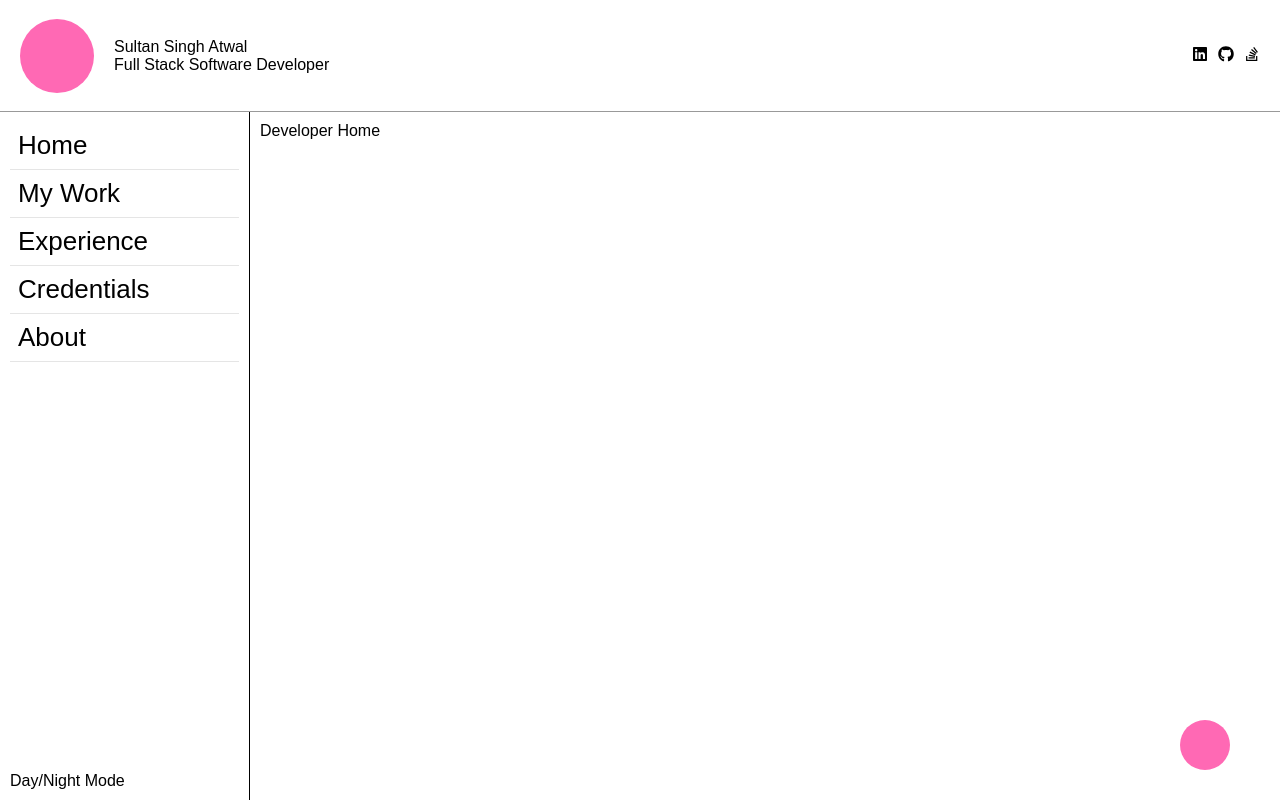
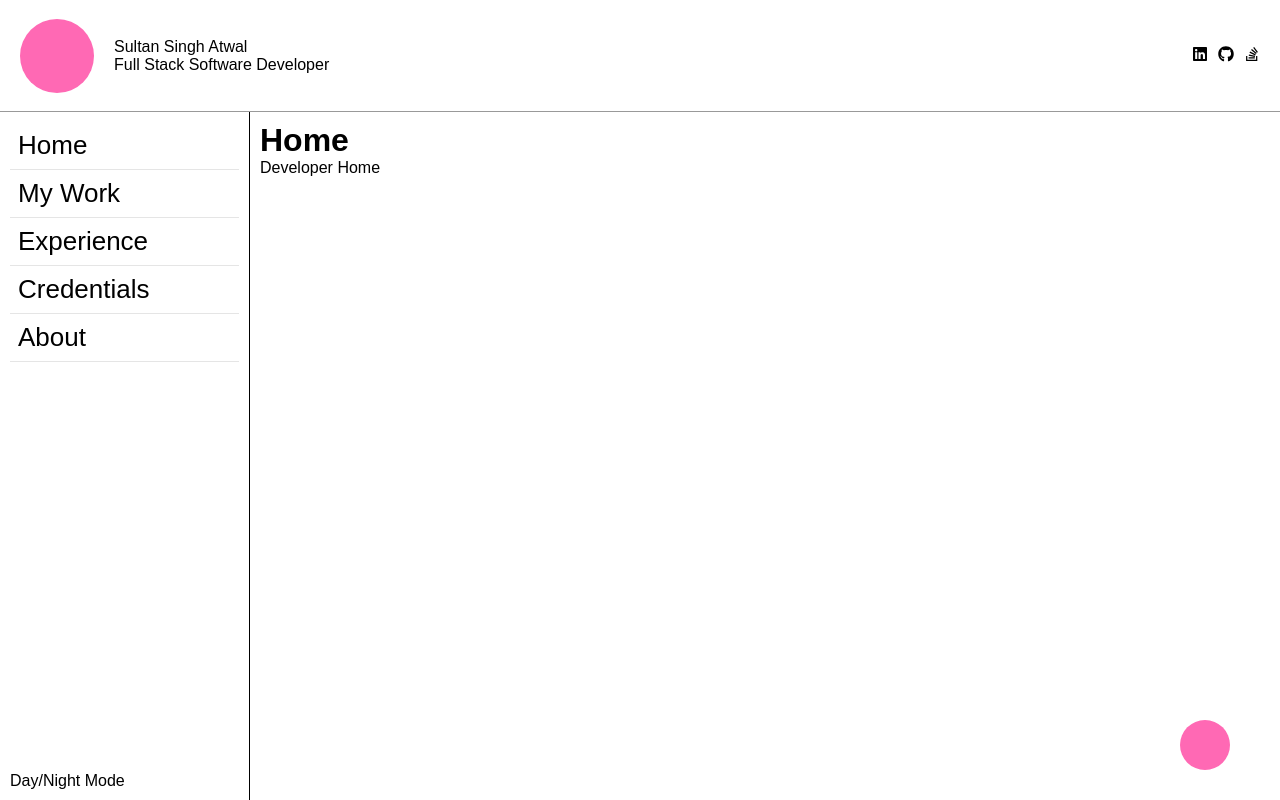
Before and after one commit to atwalsultan/personal-website, a React (Create React App) app in the folder client/: page /dev in a window 1280 px wide. Built offline with nearby package versions, Linux system fonts and the light colour scheme.

Commit message:
#9 feat: scroll to top (#10)

```diff
--- a/client/src/components/developer/DeveloperApp.js
+++ b/client/src/components/developer/DeveloperApp.js
@@ -1,3 +1,4 @@
+import { useRef, useState } from 'react';
 import { Route, Routes } from 'react-router-dom';
 
 import Header from './layout/Header';
@@ -9,6 +10,36 @@ import DeveloperCredentials from './pages/DeveloperCredentials';
 import DeveloperAbout from './pages/DeveloperAbout';
 
 const DeveloperApp = () => {
+    const homeRef = useRef(null);
+    const workRef = useRef(null);
+    const experienceRef = useRef(null);
+    const credentialsRef = useRef(null);
+    const aboutRef = useRef(null);
+
+    const [currentPage, setCurrentPage] = useState('home');
+
+    const scrollToTop = () => {
+        if(currentPage === 'home') {
+            homeRef.current.scrollIntoView({ behavior: 'smooth' });
+        }
+
+        if(currentPage === 'work') {
+            workRef.current.scrollIntoView({ behavior: 'smooth' });
+        }
+
+        if(currentPage === 'experience') {
+            experienceRef.current.scrollIntoView({ behavior: 'smooth' });
+        }
+
+        if(currentPage === 'credentials') {
+            credentialsRef.current.scrollIntoView({ behavior: 'smooth' });
+        }
+
+        if(currentPage === 'about') {
+            aboutRef.current.scrollIntoView({ behavior: 'smooth' });
+        }
+    };
+
     return (
         <>
             <Header />
@@ -17,14 +48,14 @@ const DeveloperApp = () => {
                 <Navbar />
 
                 <main className='site-content'>
-                    <div className='scroll-to-top-button'></div>
+                    <div className='scroll-to-top-button' onClick={ scrollToTop }></div>
 
                     <Routes>
-                        <Route path='/' element={<DeveloperHome />} />
-                        <Route path='/experience' element={<DeveloperExperience />} />
-                        <Route path='/work' element={<DeveloperWork />} />
-                        <Route path='/credentials' element={<DeveloperCredentials />} />
-                        <Route path='/about' element={<DeveloperAbout />} />
+                        <Route path='/' element={<DeveloperHome setCurrentPage={ setCurrentPage } homeRef={ homeRef } />} />
+                        <Route path='/experience' element={<DeveloperExperience setCurrentPage={ setCurrentPage } experienceRef={ experienceRef } />} />
+                        <Route path='/work' element={<DeveloperWork setCurrentPage={ setCurrentPage } workRef={ workRef } />} />
+                        <Route path='/credentials' element={<DeveloperCredentials setCurrentPage={ setCurrentPage } credentialsRef={ credentialsRef } />} />
+                        <Route path='/about' element={<DeveloperAbout setCurrentPage={ setCurrentPage } aboutRef={ aboutRef } />} />
                     </Routes>
                 </main>
             </div>
--- a/client/src/components/developer/pages/DeveloperAbout.js
+++ b/client/src/components/developer/pages/DeveloperAbout.js
@@ -1,6 +1,14 @@
-const DeveloperAbout = () => {
+import { useEffect } from 'react';
+
+const DeveloperAbout = ({ setCurrentPage, aboutRef }) => {
+    useEffect(() => {
+         // Set state for current page
+         setCurrentPage('about');
+    }, [setCurrentPage])
+
     return (
         <div>
+            <h1 ref={ aboutRef }>About</h1>
             <p>Developer About</p>
         </div>
     )
--- a/client/src/components/developer/pages/DeveloperCredentials.js
+++ b/client/src/components/developer/pages/DeveloperCredentials.js
@@ -1,6 +1,6 @@
 import { useState, useEffect } from 'react';
 
-const DeveloperCredentials = () => {
+const DeveloperCredentials = ({ setCurrentPage, credentialsRef }) => {
     const [education, setEducation] = useState([]);
     const [certifications, setCertifications] = useState([]);
 
@@ -23,21 +23,22 @@ const DeveloperCredentials = () => {
     useEffect(() => {
         let unmounted = false;
 
-        // Fetch education and certifications when component mounts
+        // Fetch education and certifications and set state for current when component mounts
         if(!unmounted) {
             getEducation();
             getCertifications();
+            setCurrentPage('credentials');
         }
 
         // Unsubscribe to any background calls when componenet unmounts
         return () => {
             unmounted = true;
         }
-    }, [])
+    }, [setCurrentPage])
 
     return (
         <div>
-            <h1>Education</h1>
+            <h1 ref={ credentialsRef }>Education</h1>
             {
                 education.map((item, index) => (<p key={index}>{item.institution}</p>))
             }
--- a/client/src/components/developer/pages/DeveloperExperience.js
+++ b/client/src/components/developer/pages/DeveloperExperience.js
@@ -1,6 +1,6 @@
 import { useState, useEffect } from 'react';
 
-const DeveloperExperience = () => {
+const DeveloperExperience = ({ setCurrentPage, experienceRef }) => {
     const [experience, setExperience] = useState([]);
 
     // Fetch experience
@@ -14,20 +14,21 @@ const DeveloperExperience = () => {
     useEffect(() => {
         let unmounted = false;
 
-        // Fetch experience when component mounts
+        // Fetch experience and set state for current page when component mounts
         if(!unmounted) {
             getExperience();
+            setCurrentPage('experience');
         }
 
         // Unsubscribe to any background calls when componenet unmounts
         return () => {
             unmounted = true;
         }
-    }, [])
+    }, [setCurrentPage])
 
     return (
         <div>
-            <h1>Experience</h1>
+            <h1 ref={ experienceRef }>Experience</h1>
             {
                 experience.map((item, index) => (<p key={index}>{item.role}</p>))
             }
--- a/client/src/components/developer/pages/DeveloperHome.js
+++ b/client/src/components/developer/pages/DeveloperHome.js
@@ -1,6 +1,14 @@
-const DeveloperHome = () => {
+import { useEffect } from 'react';
+
+const DeveloperHome = ({ setCurrentPage, homeRef }) => {
+    useEffect(() => {
+        // Set state for current page
+        setCurrentPage('home');
+    }, [setCurrentPage])
+
     return (
         <div>
+            <h1 ref={ homeRef }>Home</h1>
             <p>Developer Home</p>
         </div>
     )
--- a/client/src/components/developer/pages/DeveloperWork.js
+++ b/client/src/components/developer/pages/DeveloperWork.js
@@ -1,6 +1,6 @@
 import { useState, useEffect } from 'react';
 
-const DeveloperWork = () => {
+const DeveloperWork = ({ setCurrentPage, workRef }) => {
     const [work, setWork] = useState([]);
 
     // Fetch projects
@@ -17,17 +17,18 @@ const DeveloperWork = () => {
         // Fetch work when component mounts
         if(!unmounted) {
             getWork();
+            setCurrentPage('work');
         }
 
         // Unsubscribe to any background calls when componenet unmounts
         return () => {
             unmounted = true;
         }
-    }, [])
+    }, [setCurrentPage])
 
     return (
         <div>
-            <h1>Work</h1>
+            <h1 ref={ workRef }>Work</h1>
             {
                 work.map((item, index) => (<p key={index}>{item.role}</p>))
             }
```
